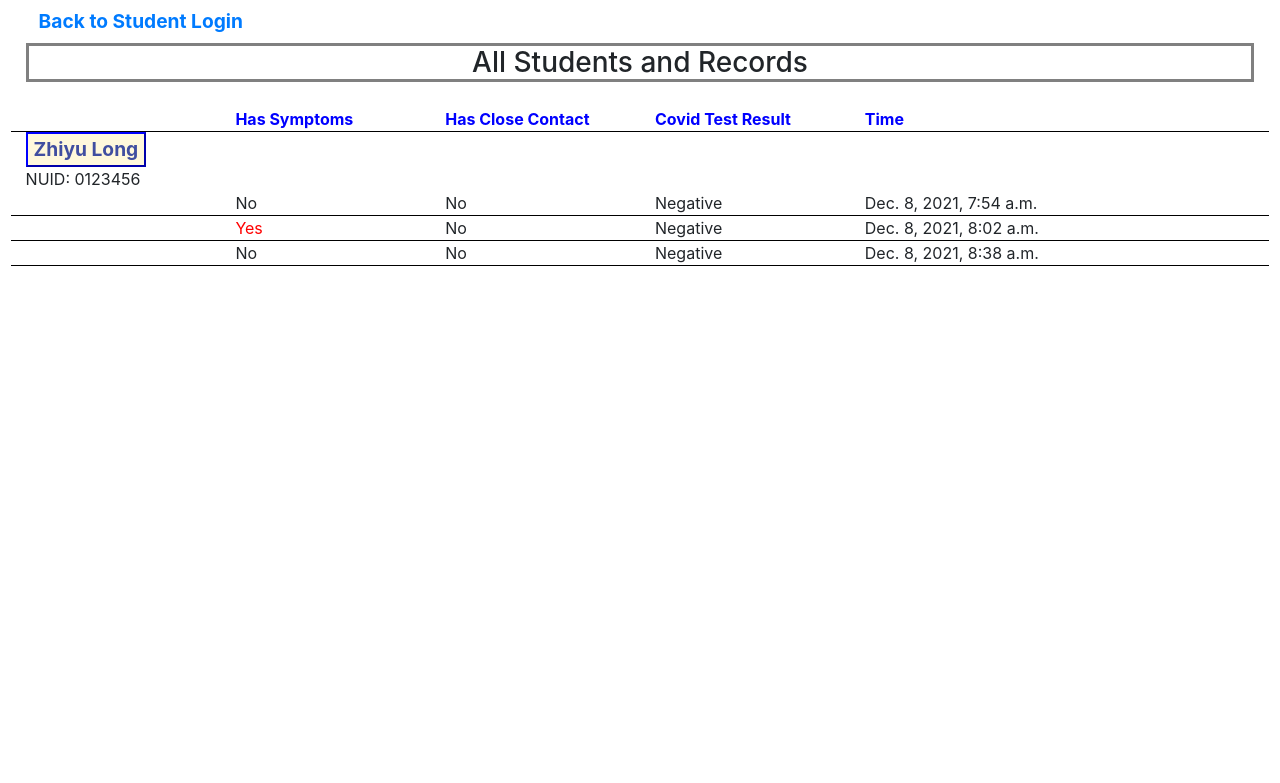
After one commit to zhiyulong/HealthReportingWebApp, a Django app: page /manage in a window 1280 px wide. The commit adds this page. Shown: the top 783 px of the page. Run offline with Django 3.2, Linux system fonts and the light colour scheme; data comes from the database, SQL or seed files in the repository; both versions use the stored data as it was after the commit; some libraries are stand-ins or nearby versions.

Commit message:
implement all required features

```diff
--- /dev/null
+++ b/web_app/templates/manage_page.html
@@ -0,0 +1,119 @@
+{% extends "base.html" %}
+{% load static %}
+
+{% block page_content %}
+<html>
+<head>
+<meta charset="utf-8">
+    <style type="text/css">
+        body {
+            margin-left: 2%;
+            margin-right: 2%;
+        }
+        h3 {
+            margin: auto;
+            text-align: center;
+            border: solid gray;
+            margin-bottom: 2%;
+        }
+        .btn {
+            font-size: larger;
+            font-weight: bold;
+        }
+        .row {
+            border-bottom: 0.5mm solid black;
+            align-content: center;
+        }
+        #field {
+            color: blue;
+            font-weight: bold;
+        }
+        bold {
+            color:red;
+        }
+        button {
+            font-size: larger;
+            background-color: cornsilk;
+            color: rgb(64, 78, 160);
+            border-color: blue;
+            font-weight: bold;
+        }
+
+    </style>
+</head>
+</html>
+
+<body>
+    <a href="{% url 'log_in' %}"
+                    class="btn">
+        Back to Student Login
+    </a>
+
+    <h3>All Students and Records</h3>
+
+    <div class="row">
+        <div id="field" class="col-md-2">
+        </div>
+        <div id="field" class="col-md-2">
+            Has Symptoms
+        </div>
+        <div id="field" class="col-md-2">
+            Has Close Contact
+        </div>
+        <div id="field" class="col-md-2">
+            Covid Test Result
+        </div>
+        <div id="field" class="col-md-3">
+            Time
+        </div>
+    </div>
+
+    {% for student, history in records.items %}
+        <form action = "{% url 'edit_account' student.pk %}" method = "POST">
+            {% csrf_token %}
+
+            <div>
+                <input type="hidden" value="from manager" name="manage">
+                <button type="submit">{{student.name}}</button>
+            </div>
+            <div>
+                NUID: {{student.nuid}}
+            </div>
+
+            {% for record in history %}
+            <div class="row">
+                <div id="field" class="col-md-2">
+                </div>
+                <div class="col-md-2">
+                    {% if  record.question.hasSymptoms == True%}
+                        <bold>Yes</bold>
+                    {%else%}
+                        No
+                    {%endif%}
+                </div>
+                <div class="col-md-2">
+                    {% if  record.question.hasCloseContact == True%}
+                        <bold>Yes</bold>
+                    {%else%}
+                        No
+                    {%endif%}
+                </div>
+                <div class="col-md-2">
+                    {% if  record.question.testResult == True%}
+                        <bold>Positive</bold>
+                    {%else%}
+                        Negative
+                    {%endif%}
+                </div>
+                <div class="col-md-3">
+                    {{record.time}}
+                </div>
+            </div>
+            {% endfor %}
+
+        </form>
+    {% endfor %}
+
+</body>
+
+{% endblock %}
--- a/web_app/templates/student_record_page.html
+++ b/web_app/templates/student_record_page.html
@@ -42,11 +42,7 @@
         Back
     </a>
 
-    {% if student_pk == 0 %}
-    <h3>All Students Records</h3>
-    {%else%}
     <h3>Student Records for {{student.name}}</h3>
-    {%endif%}
 
     <div class="row">
         <div id="field" class="col-md-2">
--- a/web_app/urls.py
+++ b/web_app/urls.py
@@ -4,6 +4,7 @@ from . import views
 urlpatterns = [
     path("", views.log_in, name="log_in"),
     path("signup", views.sign_up, name="sign_up"),
+    path("manage", views.manage_page, name="manage_page"),
     path("<int:student_pk>/", views.main_page, name="main_page"),
     path("<int:student_pk>/invalid", views.invalid_input, name="invalid_input"),
     path("<int:student_pk>/account", views.edit_account, name="edit_account"),
--- a/web_app/views.py
+++ b/web_app/views.py
@@ -3,7 +3,7 @@ from django.http import HttpResponse, HttpResponseRedirect
 
 from web_app.models import Student, Question, RecordedQuestion, HealthRecord
 
-administrator_pk = 0
+administrator_pk = 1
 
 def log_in(request):
     # check whether student's email exist
@@ -19,6 +19,7 @@ def log_in(request):
 
     # if email exist and password correct
     # update student pk
+
     student_pk = 1
     return redirect("main_page", student_pk)
 
@@ -34,9 +35,17 @@ def sign_up(request):
 
 def edit_account(request, student_pk):
     student = Student.objects.get(pk = student_pk)
+
+    manage = False
+    if request.method == 'POST':
+        fromManager = request.POST.get('manage')
+        if fromManager != None:
+            manage = True
+
     context = {
         'student_pk': student_pk,
         'student': student,
+        'manage': manage,
     }
     return render(request, 'edit_account.html', context)
 
@@ -44,10 +53,16 @@ def update_account(request, student_pk):
     student = Student.objects.get(pk = student_pk)
 
     if request.method == 'POST':
+        delete = request.POST.get('delete')
+        if delete != None and len(delete) > 0:
+            student.delete()
+            return redirect("manage_page")
+
         name = request.POST.get('name')
         email = request.POST.get('email')
         nuid = request.POST.get('nuid')
         password = request.POST.get('password')
+        manage = request.POST.get('manage')
         if name != None and len(name) > 0:
             student.name = name
         if email != None and len(email) > 0:
@@ -58,9 +73,14 @@ def update_account(request, student_pk):
             student.password = password
         student.save()
 
+        if manage:
+            return redirect('manage_page')
     return redirect('edit_account', student_pk)
 
 def main_page(request, student_pk):
+    if student_pk == administrator_pk:
+        return redirect("manage_page")
+
     student = Student.objects.get(pk = student_pk)
     context = {
         'student_pk': student_pk,
@@ -69,15 +89,28 @@ def main_page(request, student_pk):
     }
     return render(request, 'main_page.html', context)
 
+def manage_page(request):
+    records = RecordedQuestion.objects.all()
+    students_records = {}
+
+    for record in records:
+        student = Student.objects.filter(pk = record.student_pk)
+        if len(student) > 0:
+            student = student[0]
+            if student not in students_records:
+                students_records[student] = []
+            students_records[student].append(record)
+
+    context = {
+        'records':students_records,
+    }
+    return render(request, "manage_page.html", context)
+
 def student_record(request, student_pk):
     student = Student.objects.get(pk = student_pk)
+    records = RecordedQuestion.objects.filter(student_pk = student_pk)
+    records = reversed(records)
 
-    if student_pk == administrator_pk:
-        records = RecordedQuestion.objects.all()
-    else:
-        records = RecordedQuestion.objects.filter(student_pk = student_pk)
-
-    records = reversed(records)
     context = {
         'student_pk': student_pk,
         'records': records,
@@ -117,7 +150,6 @@ def add_record(request, student_pk):
         else:
             result = False
 
-
         question = Question.objects.filter(hasSymptoms = symptom, hasCloseContact = closeContact, testResult = result)
         if len(question) > 0:
             student.addRecord(question[0])
```
Also changed, not shown: web_app/templates/edit_account.html (+23 -1 lines), db.sqlite3.
